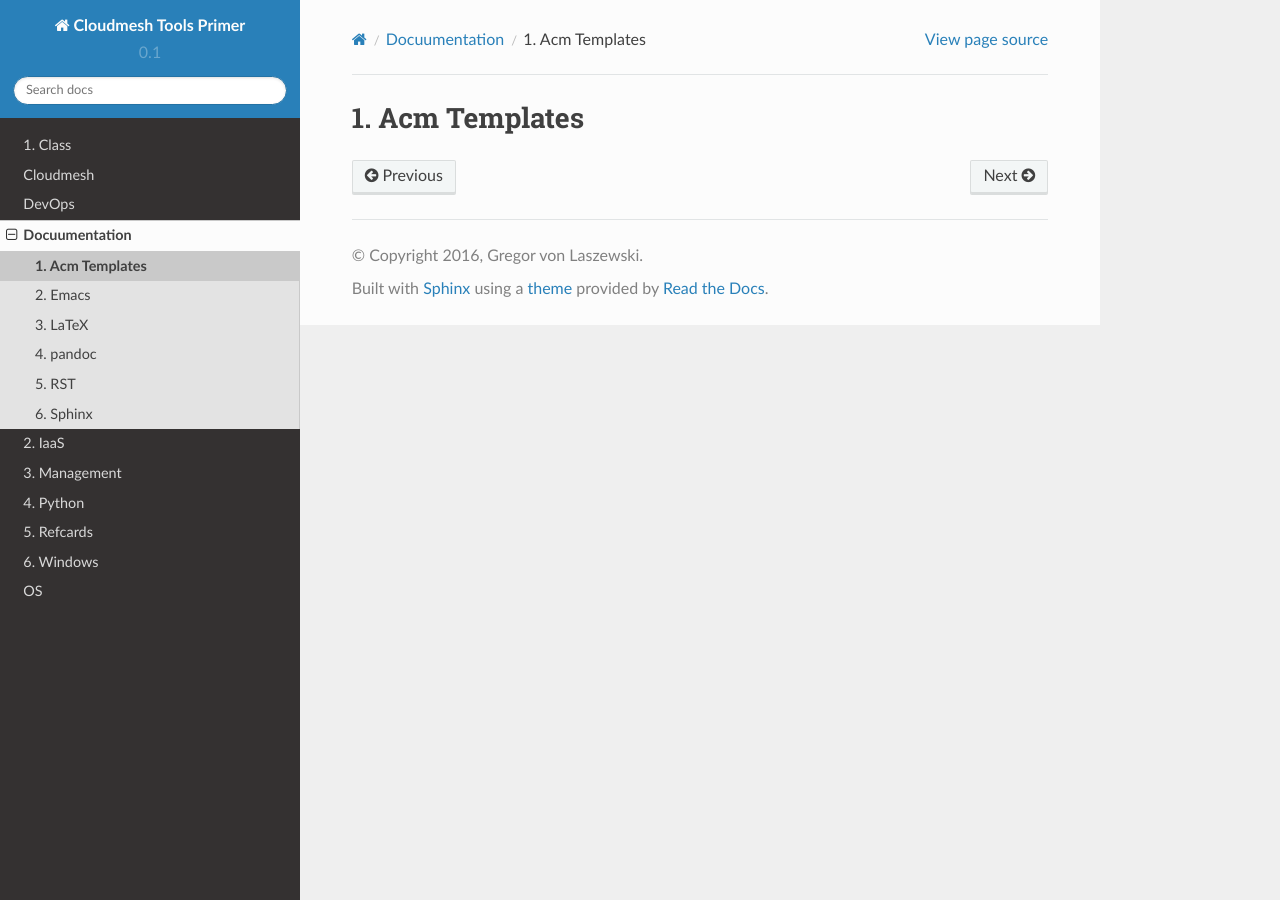
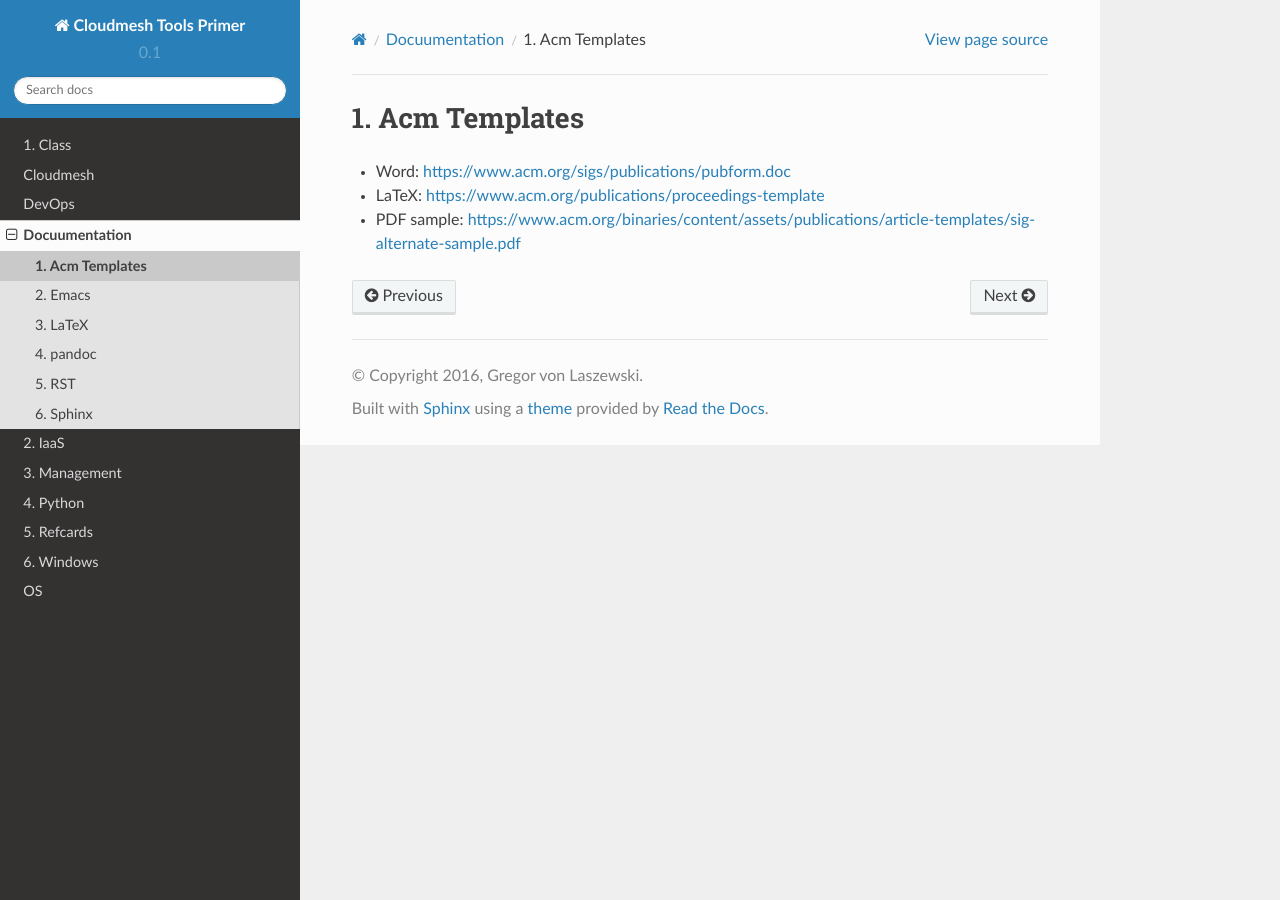
Before and after one commit to tangbeve/tools, a Sphinx documentation site: the page built from docs/source/doc/acm.rst, in a window 1280 px wide. Built offline with Sphinx 7.4.7 and the Read the Docs theme 2.0.0, drawn with Linux system fonts in a browser that asks for light colours; formulas are drawn with MathJax 3; pages that are not in the unit, such as notebooks, are missing from menus.

Commit message:
new:usr: add acm templates

```diff
--- a/docs/source/doc/acm.rst
+++ b/docs/source/doc/acm.rst
@@ -1,2 +1,7 @@
 Acm Templates
 =============
+
+* Word: https://www.acm.org/sigs/publications/pubform.doc
+* LaTeX: https://www.acm.org/publications/proceedings-template
+
+* PDF sample: https://www.acm.org/binaries/content/assets/publications/article-templates/sig-alternate-sample.pdf
```
